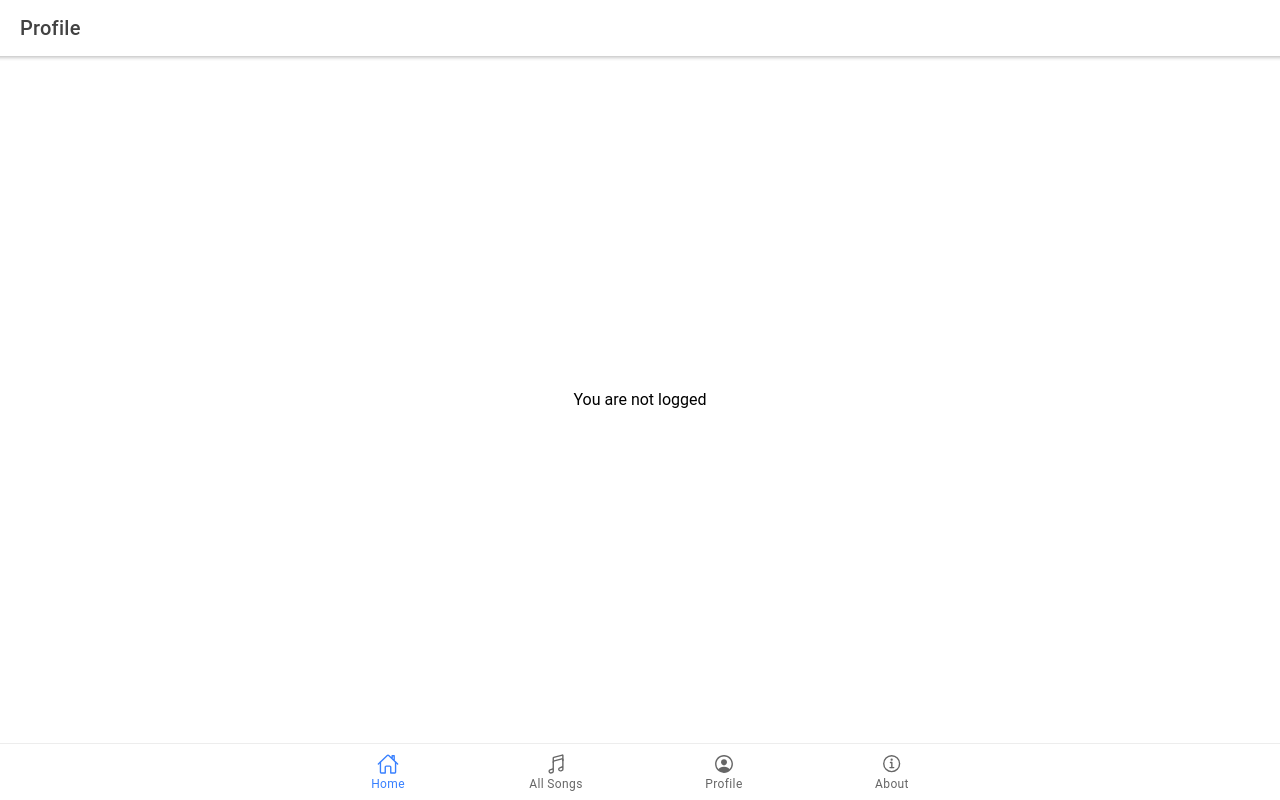
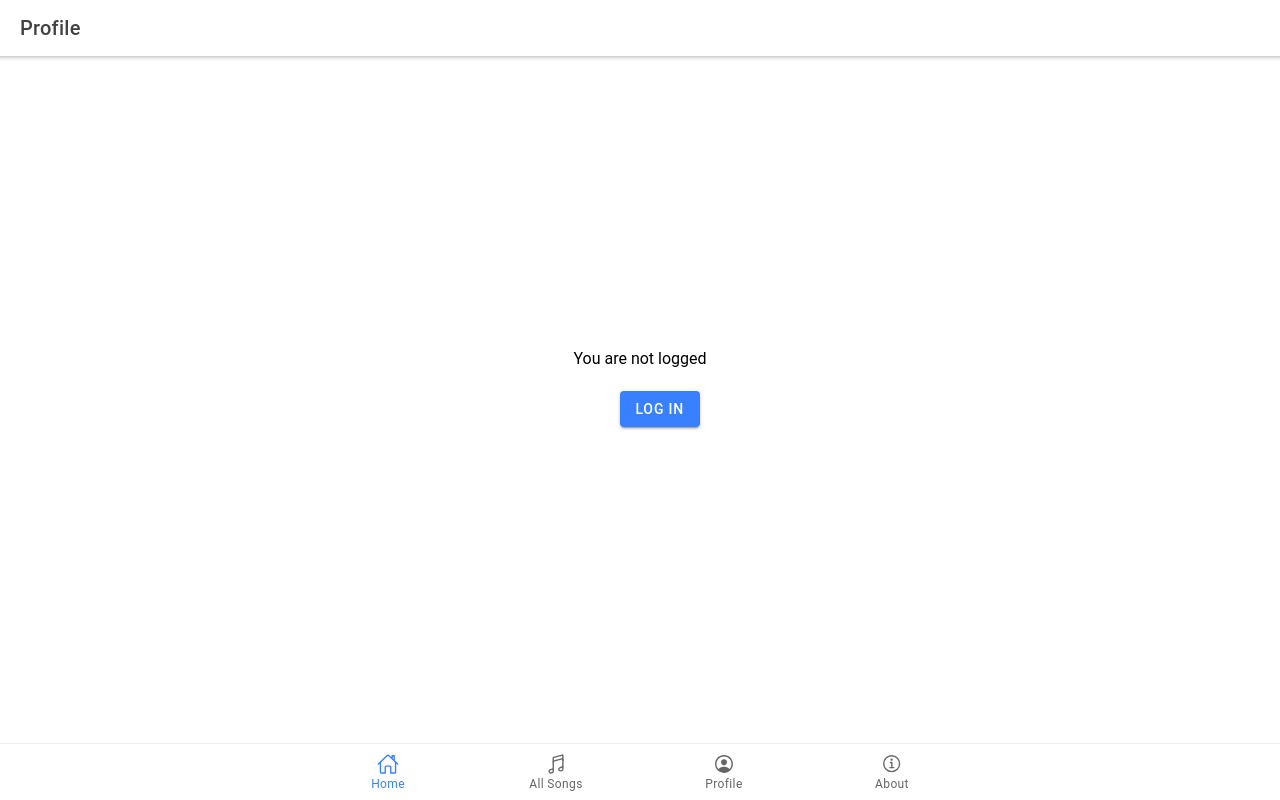
Before and after one commit to OlivierJM/letsingapp, a React (Create React App) app: page /about in a window 1280 px wide. Both pictures are taken after a click on the tab "Profile". Built offline with nearby package versions, Linux system fonts and the light colour scheme; no server answers.

Commit message:
add a logout button

```diff
--- a/src/components/Auth/AuthContext.ts
+++ b/src/components/Auth/AuthContext.ts
@@ -2,10 +2,12 @@ import React from "react";
 
 const user = localStorage.getItem("user");
 const loggedIn = localStorage.getItem("loggedIn");
+
 
 export const AuthContext = React.createContext({
   // @ts-ignore
   user: JSON.parse(user),
   // @ts-ignore
   loggedIn: JSON.parse(loggedIn),
+  logout: () => localStorage.clear()
 });
--- a/src/pages/About.tsx
+++ b/src/pages/About.tsx
@@ -24,9 +24,14 @@ const About: React.FC = () => {
             justifyContent: "center",
           }}
         >
-          <span>
-            <h4>
-              This app was developed by{" "}
+          <p
+            style={{
+              textAlign: "center",
+              marginRight: "10vw",
+              marginLeft: "10vw",
+            }}
+          >
+            Letsing app was developed by{" "}
             <a
               style={{ textDecoration: "none" }}
               href="https://olivierjm.dev"
@@ -36,15 +41,16 @@ const About: React.FC = () => {
               {" "}
               Olivier JM
             </a>
-            </h4>
+            <br/>
+            <br/>
             You can reach me at{" "}
             <a
               style={{ textDecoration: "none" }}
               href="mailto:manolivier93@gmail.com"
             >
               manolivier93@gmail.com
-            </a>{" "}
-          </span>
+            </a>
+          </p>
         </div>
         <div
           style={{
@@ -52,9 +58,10 @@ const About: React.FC = () => {
             display: "flex",
             alignItems: "center",
                       justifyContent: "center",
+            fontFamily: "mono"
           }}
         >
-          Version 0.5.0-alpha
+          Letsing V0.5.0-alpha
         </div>
       </IonContent>
     </IonPage>
--- a/src/pages/LyricsEdit.tsx
+++ b/src/pages/LyricsEdit.tsx
@@ -129,8 +129,7 @@ function LyricsEdit() {
           {!loggedIn && (
             <p style={{ textAlign: "center" }}>
               Click <Link to="/login">here</Link> to login before updating
-              lyrics or click <a href={window.location.href}>here</a> to refresh
-              the page if you logged in.
+              lyrics
             </p>
           )}
         </IonList>
--- a/src/pages/Profile.tsx
+++ b/src/pages/Profile.tsx
@@ -1,10 +1,24 @@
-import React, { useContext } from 'react';
-import { IonContent, IonHeader, IonPage, IonTitle, IonToolbar } from '@ionic/react';
-import '../theme/Profile.css'
-import { AuthContext } from '../components/Auth/AuthContext';
+import React, { useContext } from "react";
+import {
+  IonContent,
+  IonHeader,
+  IonPage,
+  IonTitle,
+  IonToolbar,
+  IonButton,
+} from "@ionic/react";
+import "../theme/Profile.css";
+import { AuthContext } from "../components/Auth/AuthContext";
+import { useHistory } from "react-router";
 
 function Profile() {
-  const { user, loggedIn } = useContext(AuthContext)
+  const { user, loggedIn, logout } = useContext(AuthContext);
+  const history = useHistory();
+
+  function handleLogout() {
+    logout();
+    history.push("/login");
+  }
   return (
     <IonPage>
       <IonHeader>
@@ -23,15 +37,30 @@ function Profile() {
         >
           <div>
             <p>
-            {
-              loggedIn ? `You are logged in as ${user.username} with ${user.email}` : `You are not logged`
-            }
+              {loggedIn
+                ? `You are logged in as ${user.username}`
+                : `You are not logged`}
+              <br />
+              <br />
+              {loggedIn ? (
+                <IonButton style={{ marginLeft: 47 }} onClick={handleLogout}>
+                  Logout
+                </IonButton>
+              ) : (
+                <IonButton
+                  style={{ marginLeft: 47 }}
+                  onClick={() => history.push("/login")}
+                >
+                  Log In
+                </IonButton>
+              )}
             </p>
+            <br />
           </div>
         </div>
       </IonContent>
     </IonPage>
   );
-};
+}
 
 export default Profile;
```
Lines whose indentation alone changed are shown as unchanged.
